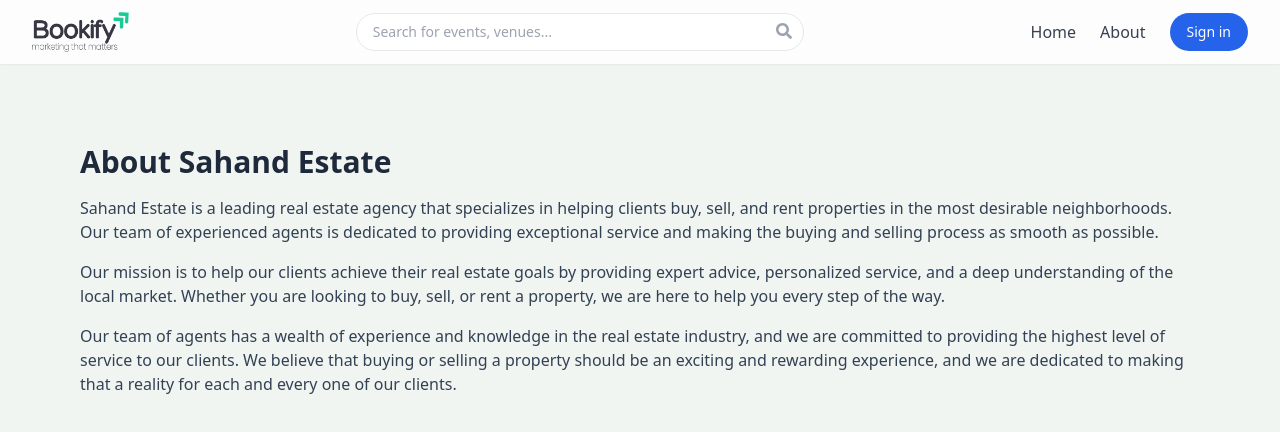
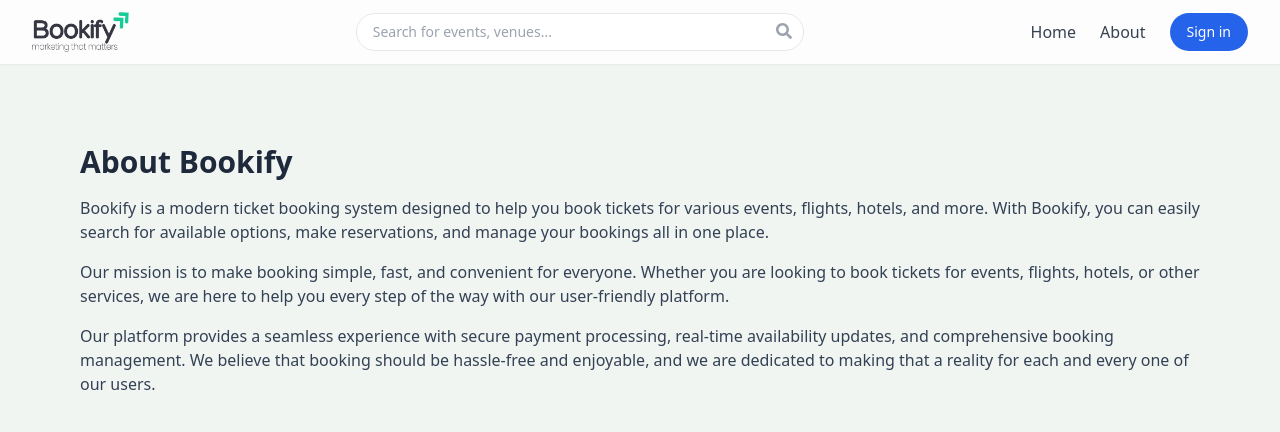
Before and after one commit to AtheequeFurkhan/Bookify, a React (Vite) app in the folder client/: page /about in a window 1280 px wide. Shown: the top 432 px of the page. Built offline with nearby package versions, Linux system fonts and the light colour scheme; no server answers.

Commit message:
update About component content to reflect Bookify's mission and services

```diff
--- a/client/src/pages/About.jsx
+++ b/client/src/pages/About.jsx
@@ -2,12 +2,12 @@
 export default function About() {
   return (
     <div className='py-20 px-4 max-w-6xl mx-auto'>
-      <h1 className='text-3xl font-bold mb-4 text-slate-800'>About Sahand Estate</h1>
-      <p className='mb-4 text-slate-700'>Sahand Estate is a leading real estate agency that specializes in helping clients buy, sell, and rent properties in the most desirable neighborhoods. Our team of experienced agents is dedicated to providing exceptional service and making the buying and selling process as smooth as possible.</p>
+      <h1 className='text-3xl font-bold mb-4 text-slate-800'>About Bookify</h1>
+      <p className='mb-4 text-slate-700'>Bookify is a modern ticket booking system designed to help you book tickets for various events, flights, hotels, and more. With Bookify, you can easily search for available options, make reservations, and manage your bookings all in one place.</p>
       <p className='mb-4 text-slate-700'>
-      Our mission is to help our clients achieve their real estate goals by providing expert advice, personalized service, and a deep understanding of the local market. Whether you are looking to buy, sell, or rent a property, we are here to help you every step of the way.
+      Our mission is to make booking simple, fast, and convenient for everyone. Whether you are looking to book tickets for events, flights, hotels, or other services, we are here to help you every step of the way with our user-friendly platform.
       </p>
-      <p className='mb-4 text-slate-700'>Our team of agents has a wealth of experience and knowledge in the real estate industry, and we are committed to providing the highest level of service to our clients. We believe that buying or selling a property should be an exciting and rewarding experience, and we are dedicated to making that a reality for each and every one of our clients.</p>
+      <p className='mb-4 text-slate-700'>Our platform provides a seamless experience with secure payment processing, real-time availability updates, and comprehensive booking management. We believe that booking should be hassle-free and enjoyable, and we are dedicated to making that a reality for each and every one of our users.</p>
     </div>
   )
 }
```
